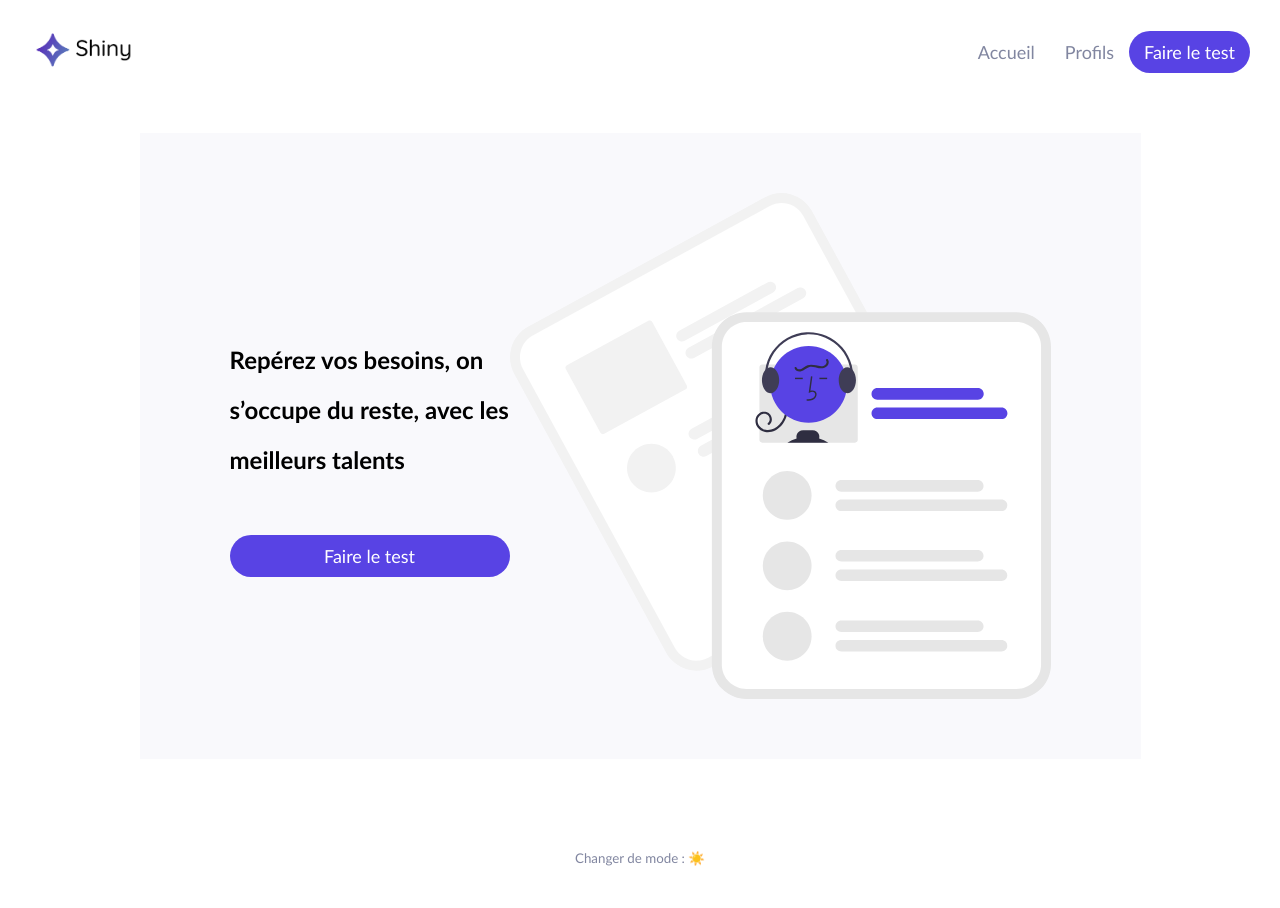
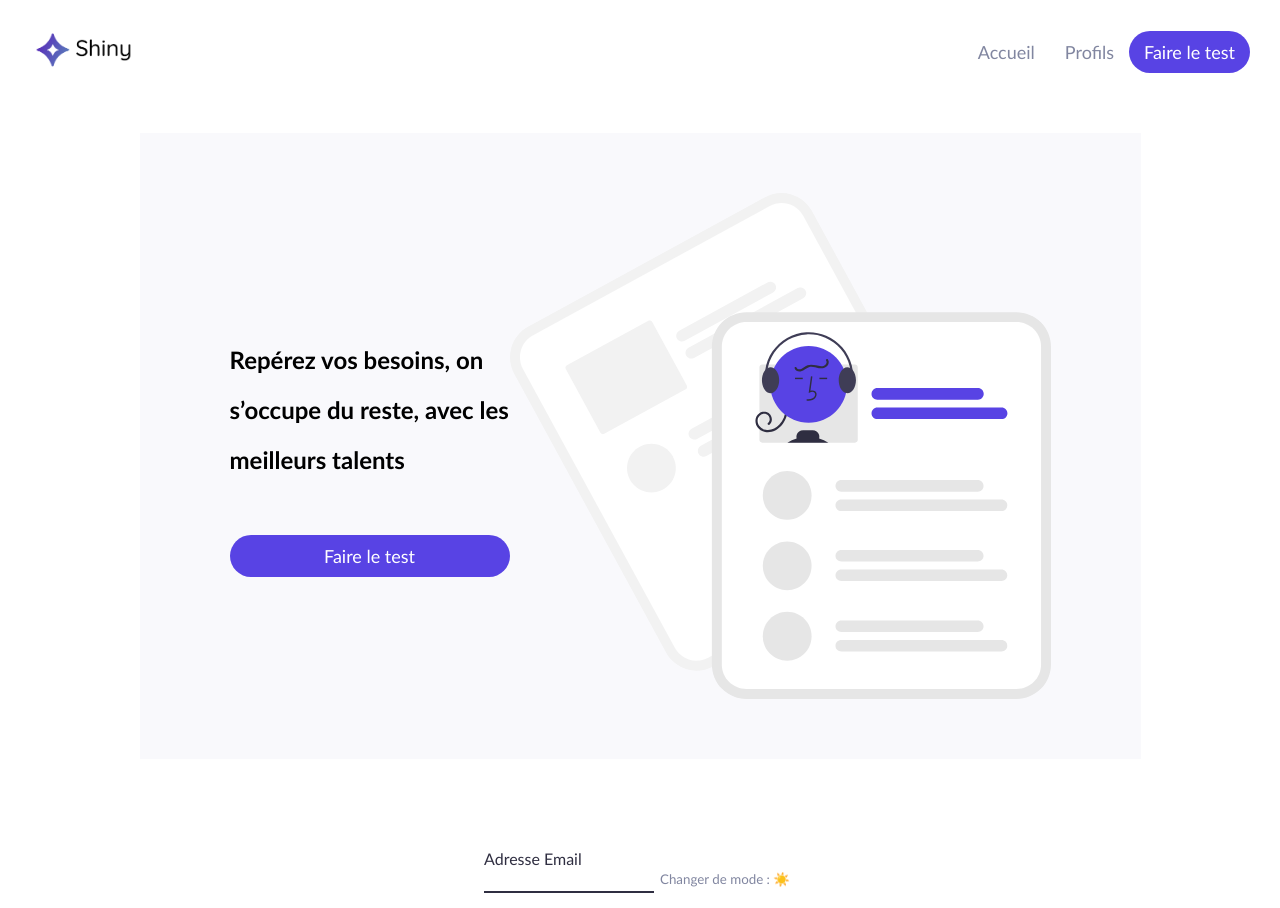
Before and after one commit to lukas-pixel/exo-create-react-app, a React (Create React App) app in the folder shiny-agency/: page / in a window 1280 px wide. Before the commit the page ends 867 px from the top, so only its background shows below. Built offline with nearby package versions, Linux system fonts and the light colour scheme.

Commit message:
Gérez le state avec setState

```diff
--- a/shiny-agency/src/conponents/Footer/index.jsx
+++ b/shiny-agency/src/conponents/Footer/index.jsx
@@ -1,6 +1,7 @@
 import { useTheme } from '../../utils/hooks'
 import styled from 'styled-components'
 import colors from '../../utils/style/colors'
+import EmailInput from '../EmailInput'
 
 const FooterContainer = styled.footer`
   display: flex;
@@ -22,6 +23,7 @@ function Footer() {
 
   return (
     <FooterContainer>
+      <EmailInput theme={theme} />
       <NightModeButton onClick={() => toggleTheme()}>
         Changer de mode : {theme === 'light' ? '☀️' : '🌙'}
       </NightModeButton>
```
